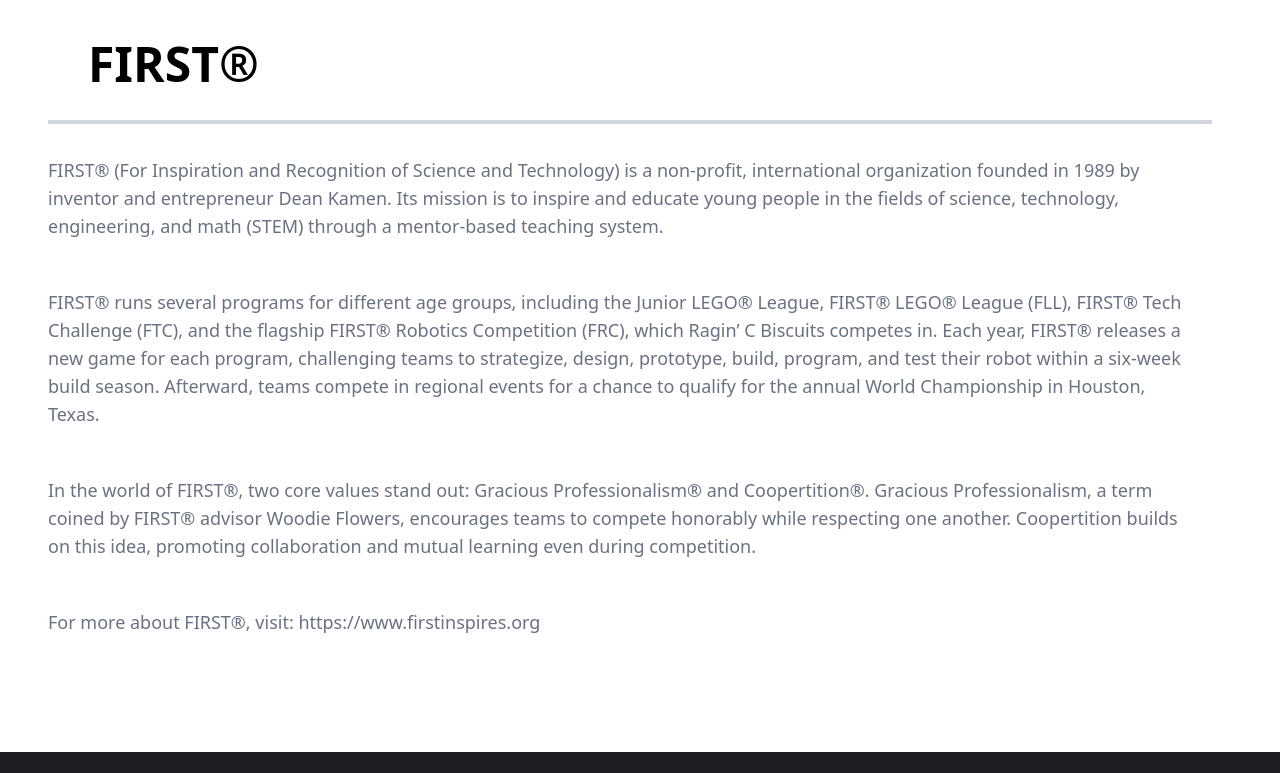
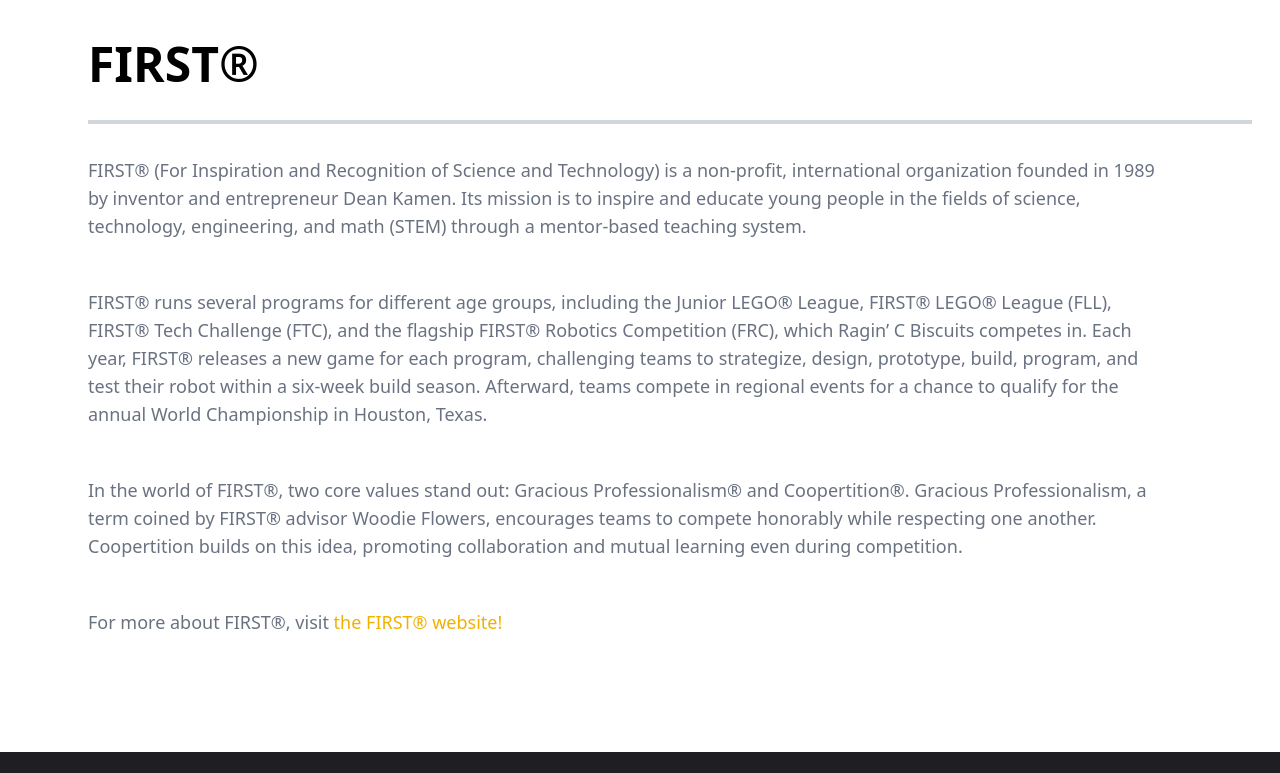
Before and after one commit to Team-1280/1280-website, a React (Vite) app in the folder app/: page /First in a window 1280 px wide. Shown: the part 620-1393 px from the top of the page. Built offline with nearby package versions, Linux system fonts and the light colour scheme.

Commit message:
link to FIRST website

```diff
--- a/app/src/pages/First.jsx
+++ b/app/src/pages/First.jsx
@@ -9,15 +9,17 @@ const First = () => {
             <section>
                 <div className='text-left bg-white relative h-[95vh] w-screen pl-12'>
                     <div className='px-10 pt-12 text-black text-5xl font-bold'>FIRST®</div>
-                    <hr className="my-8 border-gray-300 border-t-4 w-17/18"></hr>
+                    <hr className="mx-10 my-8 border-gray-300 border-t-4 w-17/18"></hr>
                     <div className="text-lg max-w-[90vw]">
-                        <div className="text-gray-500">FIRST® (For Inspiration and Recognition of Science and Technology) is a non-profit, international organization founded in 1989 by inventor and entrepreneur Dean Kamen. Its mission is to inspire and educate young people in the fields of science, technology, engineering, and math (STEM) through a mentor-based teaching system.</div>
+                        <div className="px-10 text-gray-500">FIRST® (For Inspiration and Recognition of Science and Technology) is a non-profit, international organization founded in 1989 by inventor and entrepreneur Dean Kamen. Its mission is to inspire and educate young people in the fields of science, technology, engineering, and math (STEM) through a mentor-based teaching system.</div>
                         <div className="p-6"></div>
-                        <div className="text-gray-500">FIRST® runs several programs for different age groups, including the Junior LEGO® League, FIRST® LEGO® League (FLL), FIRST® Tech Challenge (FTC), and the flagship FIRST® Robotics Competition (FRC), which Ragin’ C Biscuits competes in. Each year, FIRST® releases a new game for each program, challenging teams to strategize, design, prototype, build, program, and test their robot within a six-week build season. Afterward, teams compete in regional events for a chance to qualify for the annual World Championship in Houston, Texas.</div>
+                        <div className="px-10 text-gray-500">FIRST® runs several programs for different age groups, including the Junior LEGO® League, FIRST® LEGO® League (FLL), FIRST® Tech Challenge (FTC), and the flagship FIRST® Robotics Competition (FRC), which Ragin’ C Biscuits competes in. Each year, FIRST® releases a new game for each program, challenging teams to strategize, design, prototype, build, program, and test their robot within a six-week build season. Afterward, teams compete in regional events for a chance to qualify for the annual World Championship in Houston, Texas.</div>
                         <div className="p-6"></div>
-                        <div className="text-gray-500">In the world of FIRST®, two core values stand out: Gracious Professionalism® and Coopertition®. Gracious Professionalism, a term coined by FIRST® advisor Woodie Flowers, encourages teams to compete honorably while respecting one another. Coopertition builds on this idea, promoting collaboration and mutual learning even during competition.</div>
+                        <div className="px-10 text-gray-500">In the world of FIRST®, two core values stand out: Gracious Professionalism® and Coopertition®. Gracious Professionalism, a term coined by FIRST® advisor Woodie Flowers, encourages teams to compete honorably while respecting one another. Coopertition builds on this idea, promoting collaboration and mutual learning even during competition.</div>
                         <div className="p-6"></div>
-                        <div className="text-gray-500">For more about FIRST®, visit: https://www.firstinspires.org</div>
+                        <div className="px-10 text-gray-500">For more about FIRST®, visit
+                            <a href="https://www.firstinspires.org" className="font-medium !text-yellow-500 dark:!text-yellow-500 hover:underline"> the FIRST® website! </a>
+                         </div>
                     </div>
                 </div>
             </section>
```
